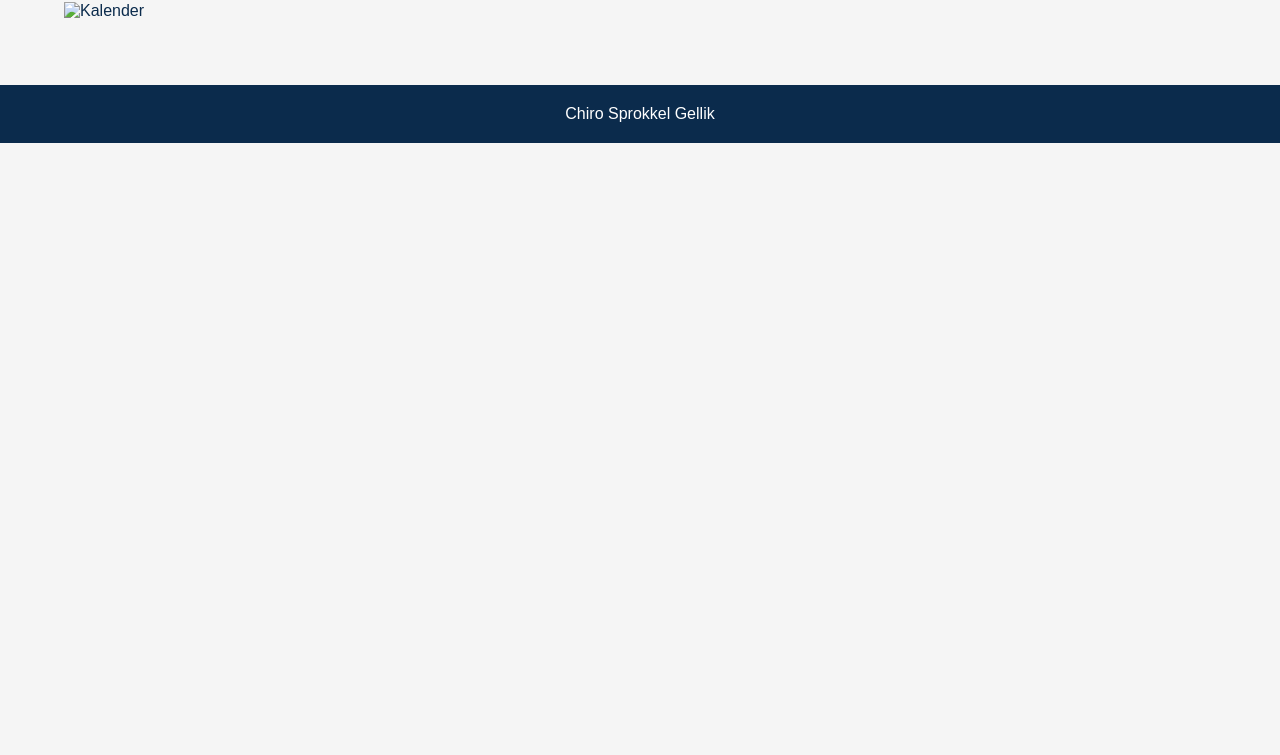
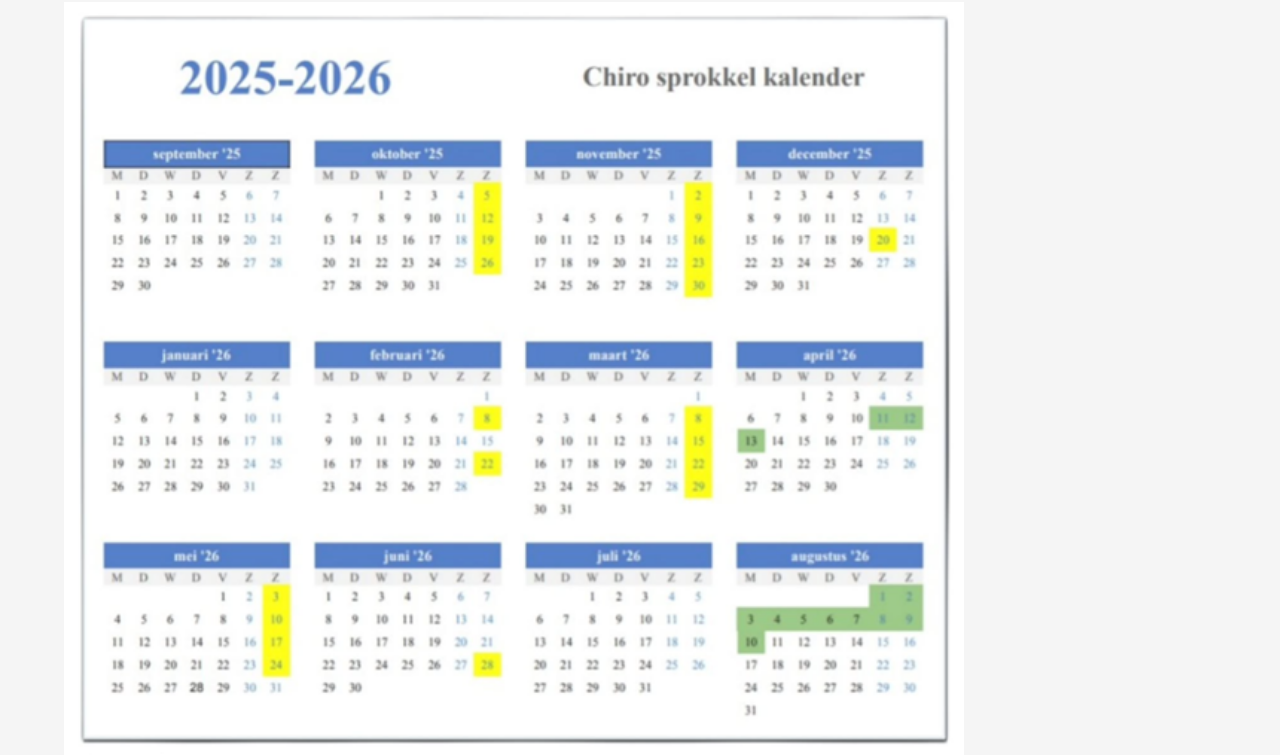
Before and after one commit to chirosprokkelwebsite/ChiroSprokkelGellik, a plain HTML site: page info.html in a window 1280 px wide. Shown: the part 335-1090 px from the top of the page. Before the commit the page ends 800 px from the top, so only its background shows below. Drawn offline with Linux system fonts and the light colour scheme.

Commit message:
Update info.html

```diff
--- a/info.html
+++ b/info.html
@@ -34,7 +34,7 @@
 
   <h1>Kalender</h1>
 
-  <img src="18e96a61-7d36-4b13-bc46-1300463a6e98.png" alt="Kalender" style="width:100%; max-width:900px;">
+  <img src="kalender.png" alt="Kalender" style="width:100%; max-width:900px;">
 </div>
 
 <footer>
```
